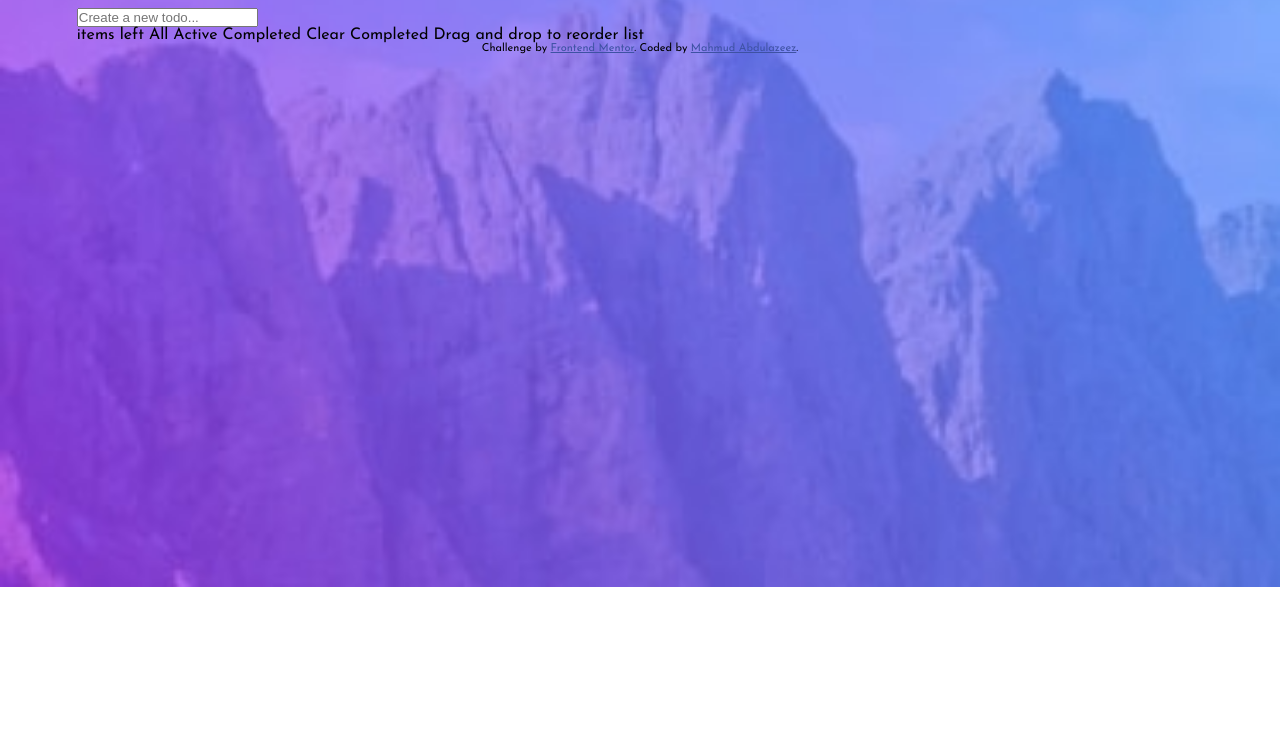
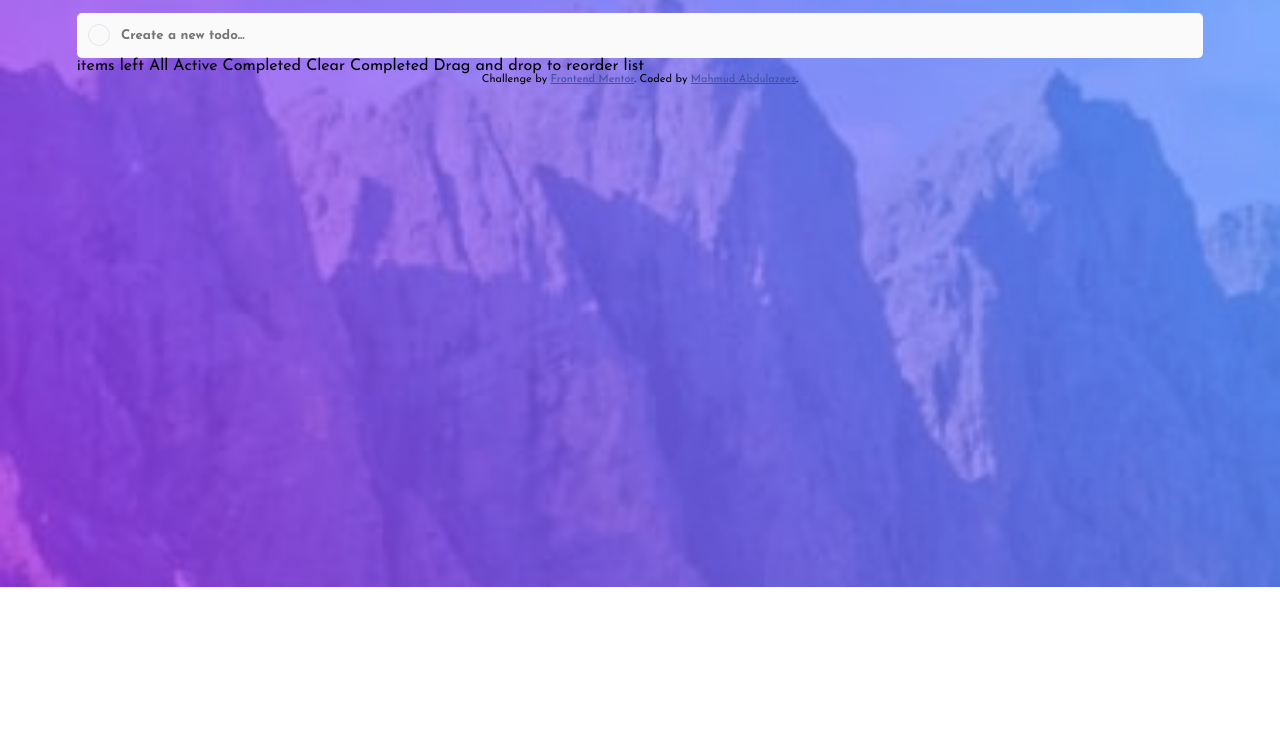
Before and after one commit to Mahmud1087/JS-mini-projects, a plain HTML site: page todo-app-main/todo-app-main/index.html in a window 1280 px wide. Shown: the part 96-848 px from the top of the page. Drawn offline with Linux system fonts and the light colour scheme.

Commit message:
added the styles for the create new item section

```diff
--- a/todo-app-main/todo-app-main/style.css
+++ b/todo-app-main/todo-app-main/style.css
@@ -11,10 +11,6 @@ body {
  height: 100vh;
  overflow-x: hidden;
  font-family: 'Josefin Sans', Sans-Serif;
- /*display: flex;
- flex-direction: column;
- align-items: center;
- justify-content: center;*/
 }
 
 img {
@@ -64,7 +60,7 @@ p{
   display: flex;
   justify-content: space-between;
   align-items: center;
-  margin: 3rem 0 1.5rem;
+  margin: 2.8rem 0 2rem 0;
 }
 
 .top h1 {
@@ -75,3 +71,35 @@ p{
 .top img {
   width: 1.3rem;
 }
+
+.create-item {
+  width: 100%;
+  padding: 0.7rem;
+  display: flex;
+  align-items: center;
+  gap: 0.7rem;
+  background: var(--vry-light-gray);
+  border-radius: 5px;
+}
+
+.empty-check {
+  width: 1.4rem;
+  height: 1.4rem;
+  border: 1px solid var(--vry-light-grayish-blue);
+  background: transparent;
+  border-radius: 50px;
+}
+
+.create-item input {
+  font-family: 'Josefin Sans', Sans-Serif;
+  font-weight: 700;
+  color: red;
+  border: none;
+  width: 100%;
+  height: 1.2rem;
+  background: var(--vry-light-gray);
+}
+
+.create-item input:focus {
+  outline: none;
+}
```
